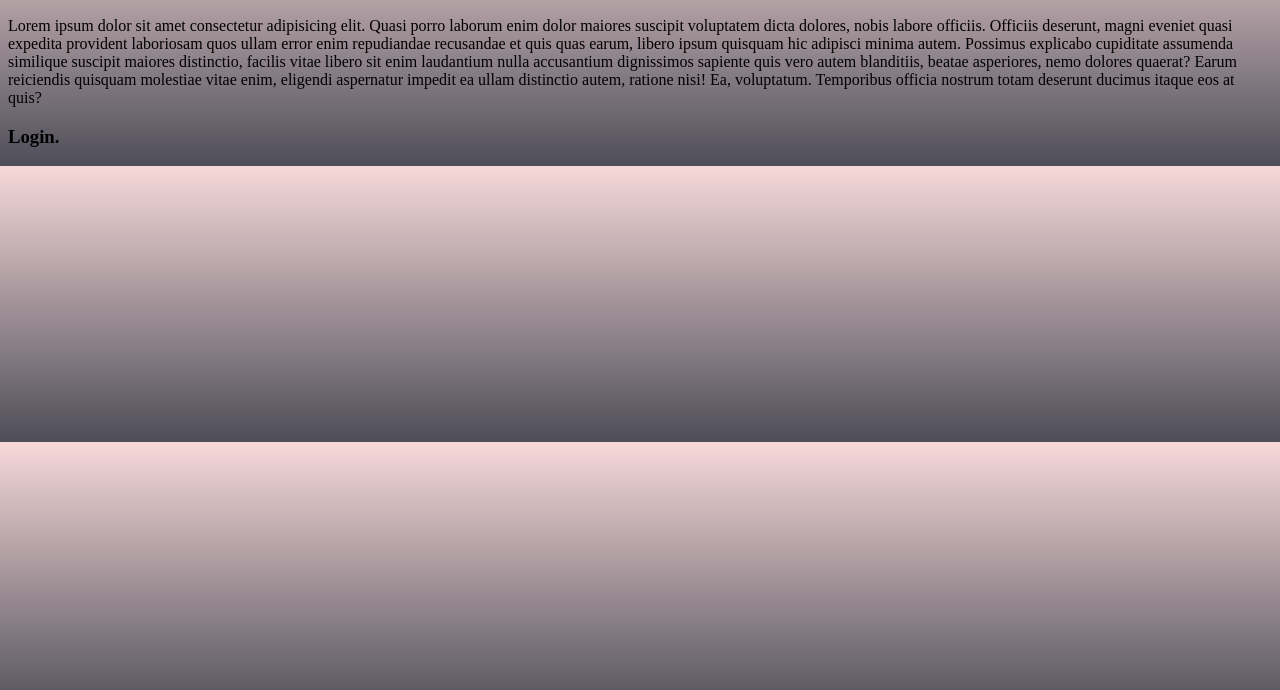
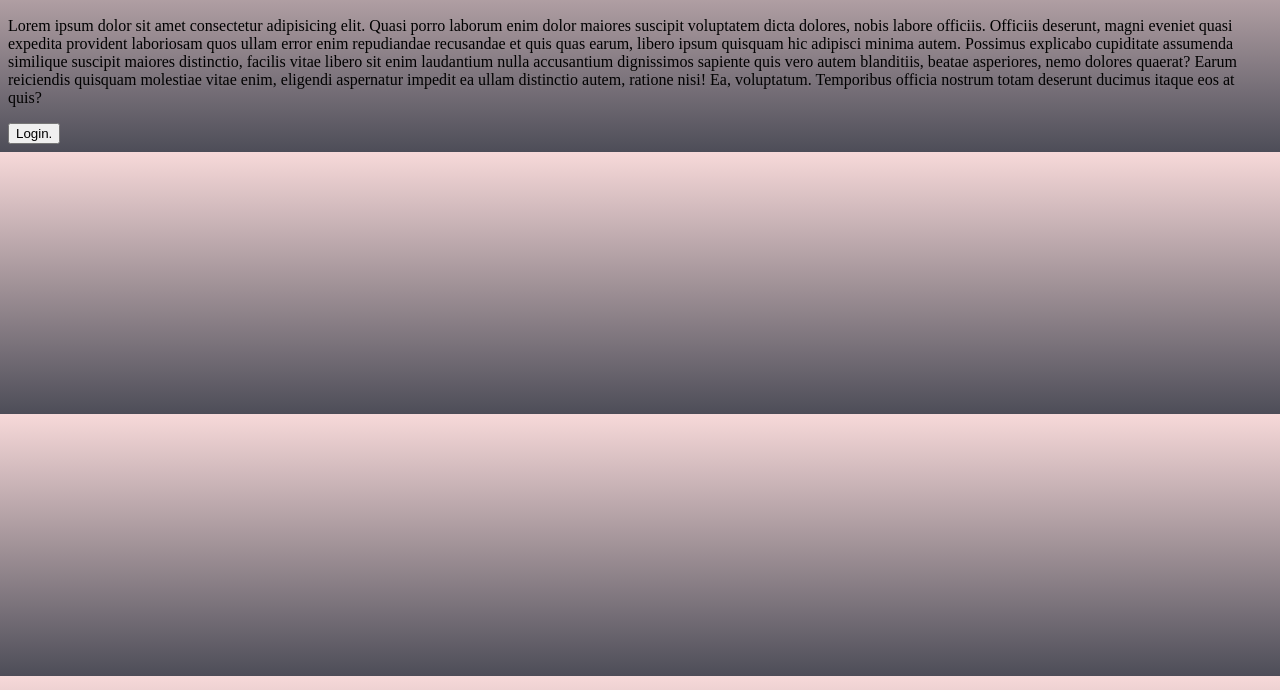
Before and after one commit to SanhitaSen/My-app-sample, a plain HTML site: page index.html in a window 1280 px wide. Shown: the part 110-800 px from the top of the page. Drawn offline with Linux system fonts and the light colour scheme.

Commit message:
Update index.html

```diff
--- a/index.html
+++ b/index.html
@@ -11,6 +11,6 @@
     <h2>This is a new change.</h2>
     <p>Lorem ipsum dolor sit amet consectetur adipisicing elit. Quasi porro laborum enim dolor maiores suscipit voluptatem dicta dolores, nobis labore officiis. Officiis deserunt, magni eveniet quasi expedita provident laboriosam quos ullam error enim repudiandae recusandae et quis quas earum, libero ipsum quisquam hic adipisci minima autem. Possimus explicabo cupiditate assumenda similique suscipit maiores distinctio, facilis vitae libero sit enim laudantium nulla accusantium dignissimos sapiente quis vero autem blanditiis, beatae asperiores, nemo dolores quaerat? Earum reiciendis quisquam molestiae vitae enim, eligendi aspernatur impedit ea ullam distinctio autem, ratione nisi! Ea, voluptatum. Temporibus officia nostrum totam deserunt ducimus itaque eos at quis?</p>
 
-    <h3>Login.</h3>
+    <button>Login.</button>
 </body>
 </html>
```
